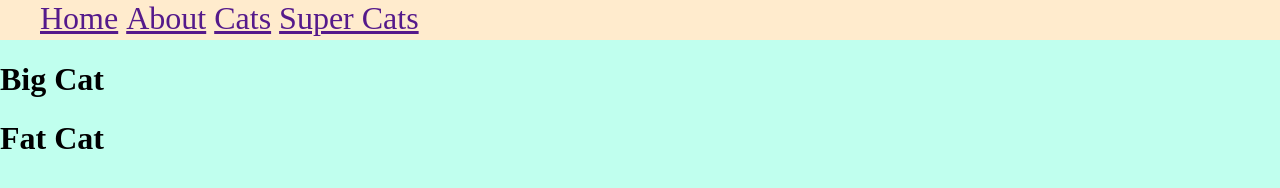
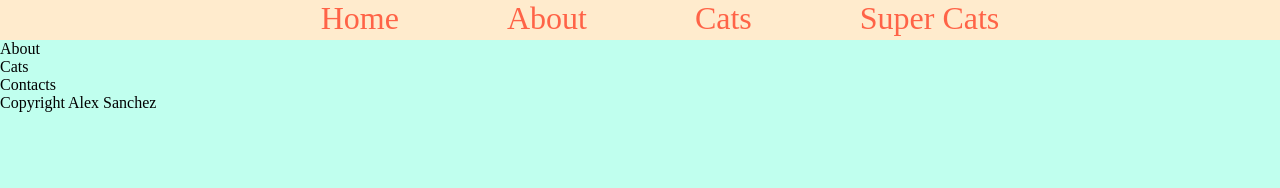
Before and after one commit to alexsanchez728/html101, a plain HTML site: page index.html in a window 1280 px wide. Drawn offline with Linux system fonts and the light colour scheme.

Commit message:
roughed out html

```diff
--- a/index.html
+++ b/index.html
@@ -14,12 +14,13 @@
 		</ul>
 	</nav>
 
-	<cat>
-		<h1>Big Cat</h1>
-	</cat>
-	<cat>
-		<h1>Fat Cat</h1>
-	</cat>
+	<div class="container">
+		<div>About</div>
+		<div>Cats</div>
+		<div>Contacts</div>
+	</div>
+
+	<footer>Copyright Alex Sanchez</footer>
 
 </body>
 </html>
--- a/main.css
+++ b/main.css
@@ -3,14 +3,28 @@ body {
 	background-color: #c0ffee;
 }
 ul {
+	list-style-type: none;
 	font-size: 2em;
 	list-style: none;
 	margin-top: 0;
 }
 nav {
 	height: 40px;
+    display: flex;
+    justify-content: center;
 	background-color: blanchedalmond;
 }
 li {
+	margin: 1.5em;
+	padding: 2px;
 	display: inline;
 }
+a {
+	color: tomato	;
+	text-decoration: none;
+}
+a:hover {
+	background-color: #ff2dba;
+	color: white;
+	transition-duration: 0.7s;
+}
```
